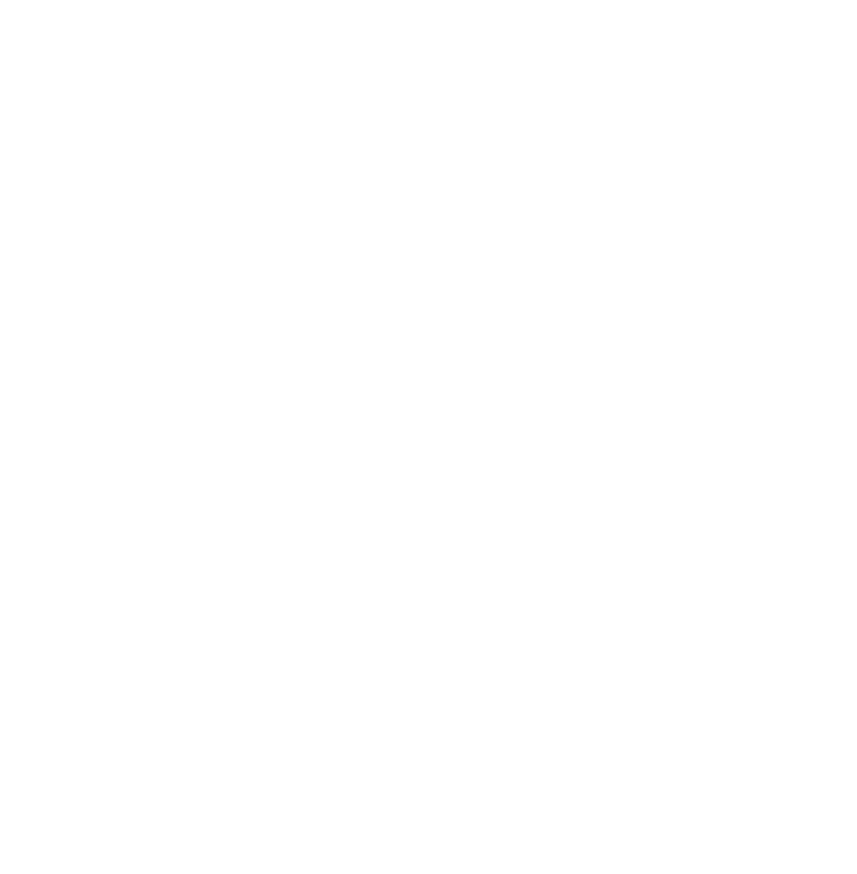
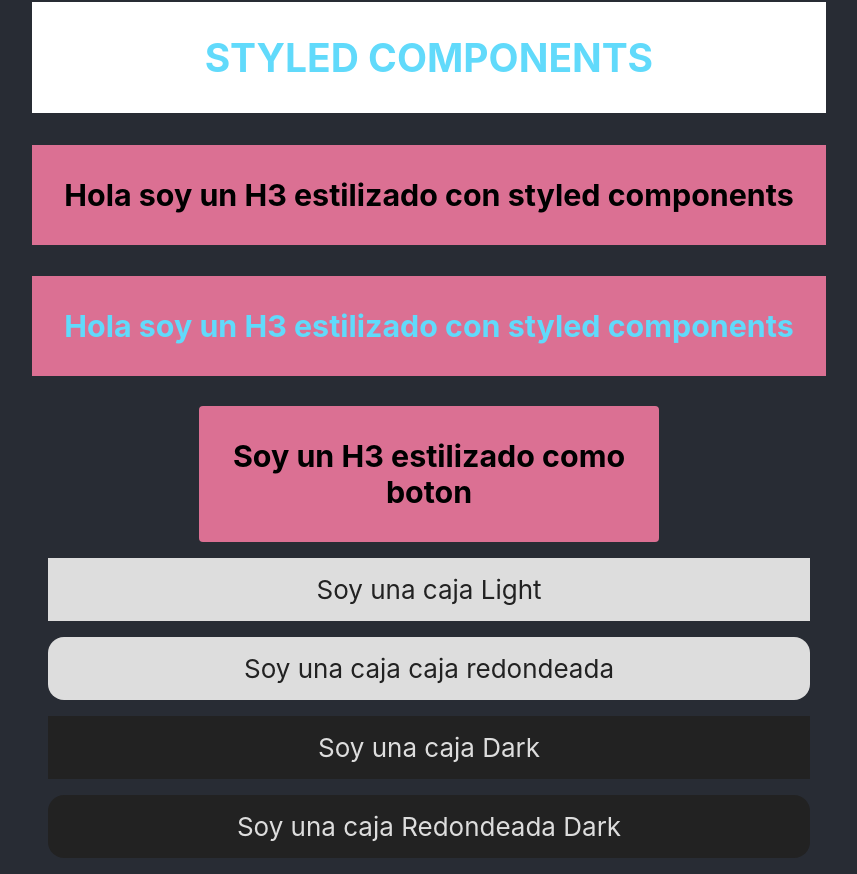
Before and after one commit to MauricioA03/React-basic, a React (Create React App) app: page / in a window 1280 px wide. Shown: the part 1160-2034 px from the top of the page, without its empty margins (211-1068 px from the left). Before the commit the page ends 1064 px from the top, so only its background shows below. Built offline with nearby package versions, Linux system fonts and the light colour scheme.

Commit message:
React-24-Styled Components - CSS, keyframes, themeProvider, createGlobalStyle

```diff
--- a/package.json
+++ b/package.json
@@ -11,6 +11,7 @@
     "react": "^17.0.2",
     "react-dom": "^17.0.2",
     "react-scripts": "5.0.0",
+    "styled-components": "^5.3.3",
     "web-vitals": "^2.1.4"
   },
   "scripts": {
--- a/src/App.js
+++ b/src/App.js
@@ -1,6 +1,7 @@
 import './App.css';
 import React from "react";
 import Estilos from "./components/Estilos";
+import ComponentesEstilizados from "./components/ComponentesEstilizados";
 
 function App() {
     return (
@@ -9,6 +10,8 @@
                 <section>
                     {/*<EjemplosClases/>*/}
                     <Estilos/>
+                    <hr/>
+                    <ComponentesEstilizados/>
                 </section>
             </header>
         </div>
--- /dev/null
+++ b/src/components/ComponentesEstilizados.js
@@ -0,0 +1,90 @@
+import React from 'react';
+import styled, {createGlobalStyle, css, keyframes, ThemeProvider} from "styled-components";
+
+//createGlobalStyle deberia agregarse en INDEX.JS son estilos que deberian aplicarse a toda la APP
+function ComponentesEstilizados() {
+    let mainColor = "#db7093",
+        mainAlphaColor = "#db709380";
+
+    const setTransitionTime = (time) => `all ${time} ease-in-out`;
+    const fadeIn = keyframes`
+      0% {
+        opacity: 0;
+      }
+      100% {
+        opacity: 1;
+      }
+    `;
+
+    const MyH3 = styled.h3`
+      padding: 2rem;
+      text-align: center;
+      color: ${(props) => props.color};
+      color: ${({color}) => color};
+      color: ${({color}) => color || "#000"};
+      background-color: ${mainColor};
+      transition: ${setTransitionTime("1s")};
+      animation: ${fadeIn} 5s ease-out;
+
+      ${({isButton}) => isButton && css`
+        margin: auto;
+        max-width: 50%;
+        border-radius: 0.25rem;
+        cursor: pointer;
+      `};
+
+      &:hover {
+        background-color: ${mainAlphaColor};
+      }
+    `;
+
+    const light = {
+        color: "#222",
+        bgColor: "#DDD",
+    }
+    const dark = {
+        color: "#DDD",
+        bgColor: "#222",
+    }
+
+    const Box = styled.div`
+      padding: 1rem;
+      margin: 1rem;
+      color: ${({theme}) => theme.color};
+      background-color: ${({theme}) => theme.bgColor};
+    `;
+
+    const BoxRounded = styled(Box)`
+      border-radius: 1rem;
+    `;
+
+    const GlobalStyle = createGlobalStyle`
+      h2 {
+        padding: 2rem;
+        background-color: #fff;
+        color: #61dafb;
+        text-transform: uppercase;
+      }
+    `;
+
+    return (
+        <>
+            <GlobalStyle/>
+            <h2>Styled components</h2>
+            <MyH3>Hola soy un H3 estilizado con styled components</MyH3>
+            <MyH3 color={"#61dafb"}>Hola soy un H3 estilizado con styled components</MyH3>
+            <MyH3 isButton>Soy un H3 estilizado como boton</MyH3>
+
+            <ThemeProvider theme={light}>
+                <Box>Soy una caja Light</Box>
+                <BoxRounded>Soy una caja caja redondeada</BoxRounded>
+            </ThemeProvider>
+            <ThemeProvider theme={dark}>
+                <Box>Soy una caja Dark</Box>
+                <BoxRounded>Soy una caja Redondeada Dark</BoxRounded>
+            </ThemeProvider>
+        </>
+    );
+}
+
+export default ComponentesEstilizados;
```
Also changed, not shown: 2 other files (tests, documents, lock files or other folders).
